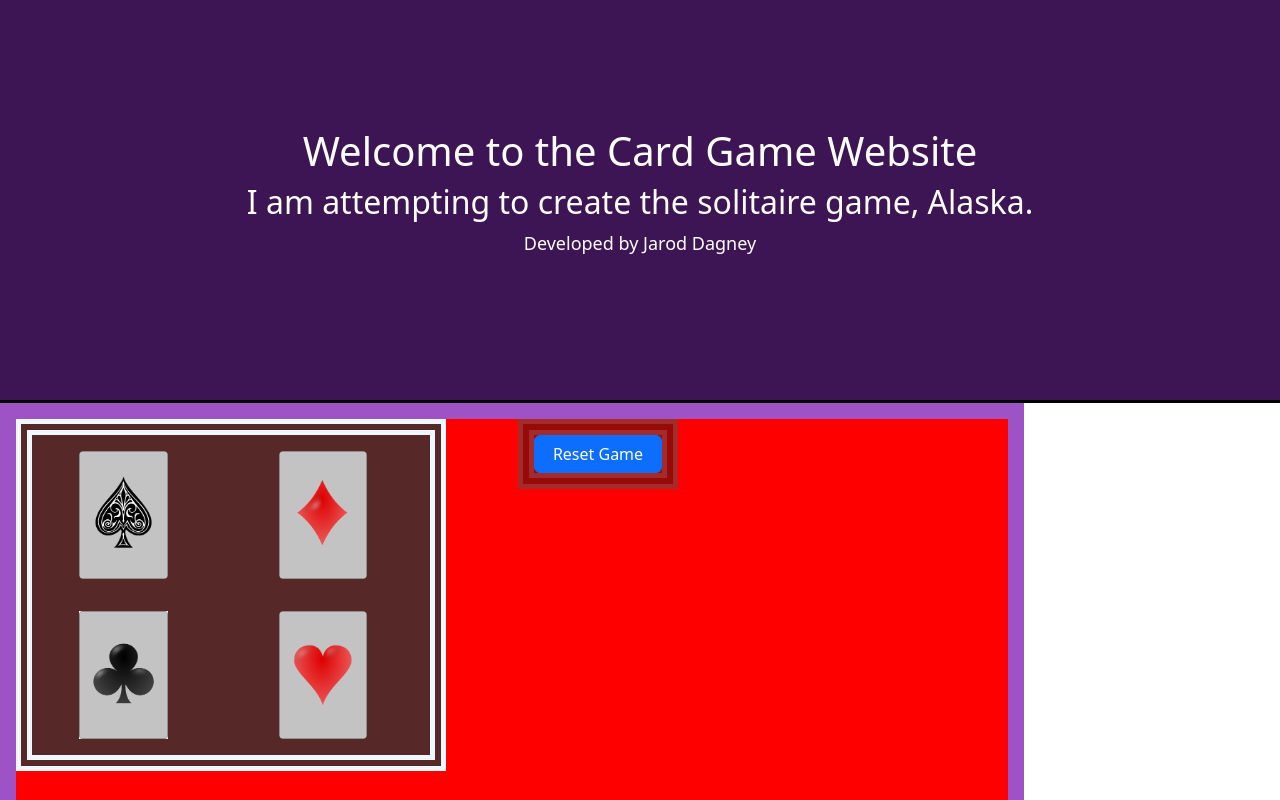
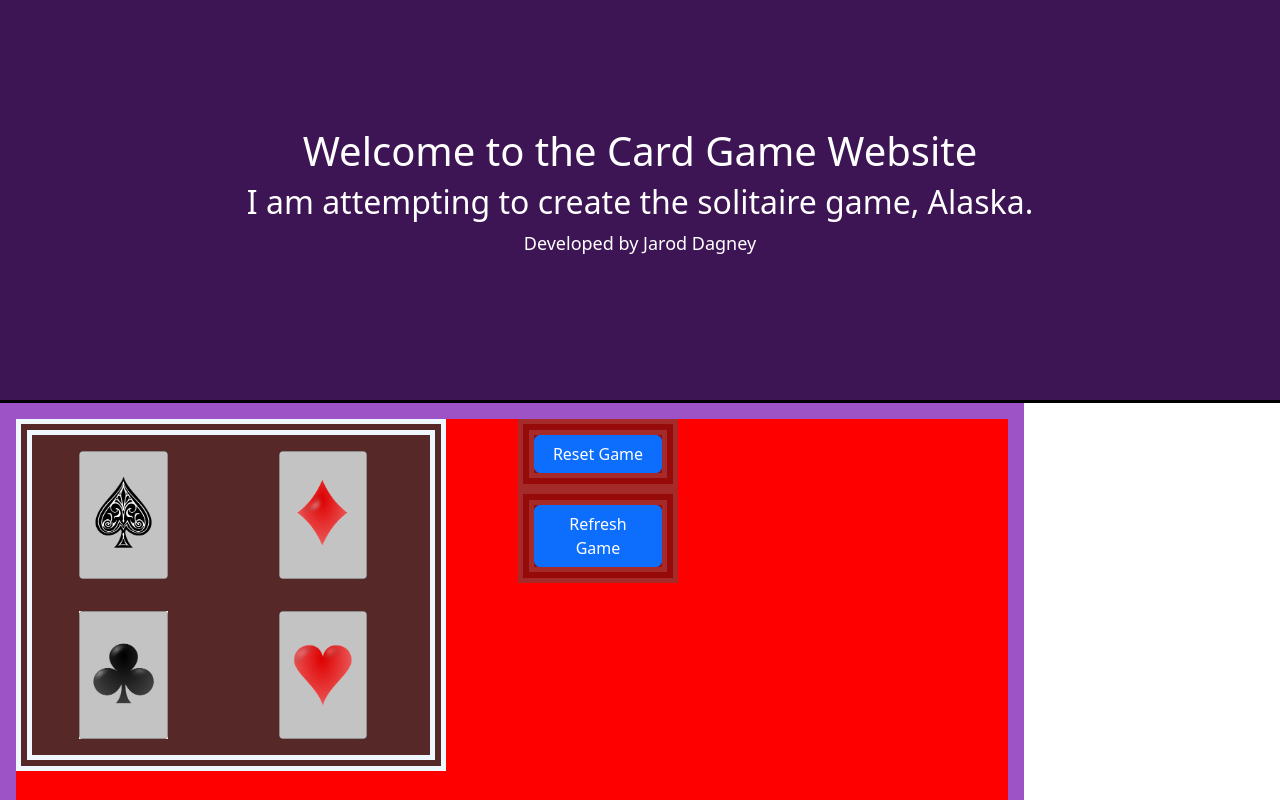
Before and after one commit to jwdagney55/card-games, a React (Create React App) app: page / in a window 1280 px wide. Shown: the top 800 px of the page. Built offline with nearby package versions, Linux system fonts and the light colour scheme.

Commit message:
polished the turd, probably just kicked the can down the road but want to get to using blank columns as free spaces for kings

```diff
--- a/src/components/GameBoard.tsx
+++ b/src/components/GameBoard.tsx
@@ -109,8 +109,14 @@ export default function GameBoard() : JSX.Element {
     }
 
 
-    function handleButtonClick(){
+    function handleResetButtonClick(){
+        //need to do more to reset: doesn't reset everything if moves have been made
         let newDeck = misc.deal_deck(misc.make_deck())
+        setPlayDeck(newDeck)
+    }
+
+    function handleRefreshButtonClick(deck: card[][]){
+        let newDeck = deck
         setPlayDeck(newDeck)
     }
 
@@ -144,7 +150,10 @@ export default function GameBoard() : JSX.Element {
                 </Col>
                 <Col>
                     <Row className = "reset_btn">
-                        <Button onClick={handleButtonClick}>Reset Game</Button>
+                        <Button onClick={handleResetButtonClick}>Reset Game</Button>
+                    </Row>
+                    <Row className = "reset_btn">
+                        <Button onClick={() => handleRefreshButtonClick(playDeck)}>Refresh Game</Button>
                     </Row>
                 </Col>
             </Row>
--- a/src/components/GameColumn.tsx
+++ b/src/components/GameColumn.tsx
@@ -51,6 +51,8 @@ export default function GameColumn({cardList,cardRow,setMovePile,takePile,setTak
         setPutPile(cardRow)
         updateDeck(cardRow)
         setMovePile([])
+        //reset the move index to catch the bug where the cards are still highlighted
+        setMoveCardIdx(-1)
         return
     }
 
```
